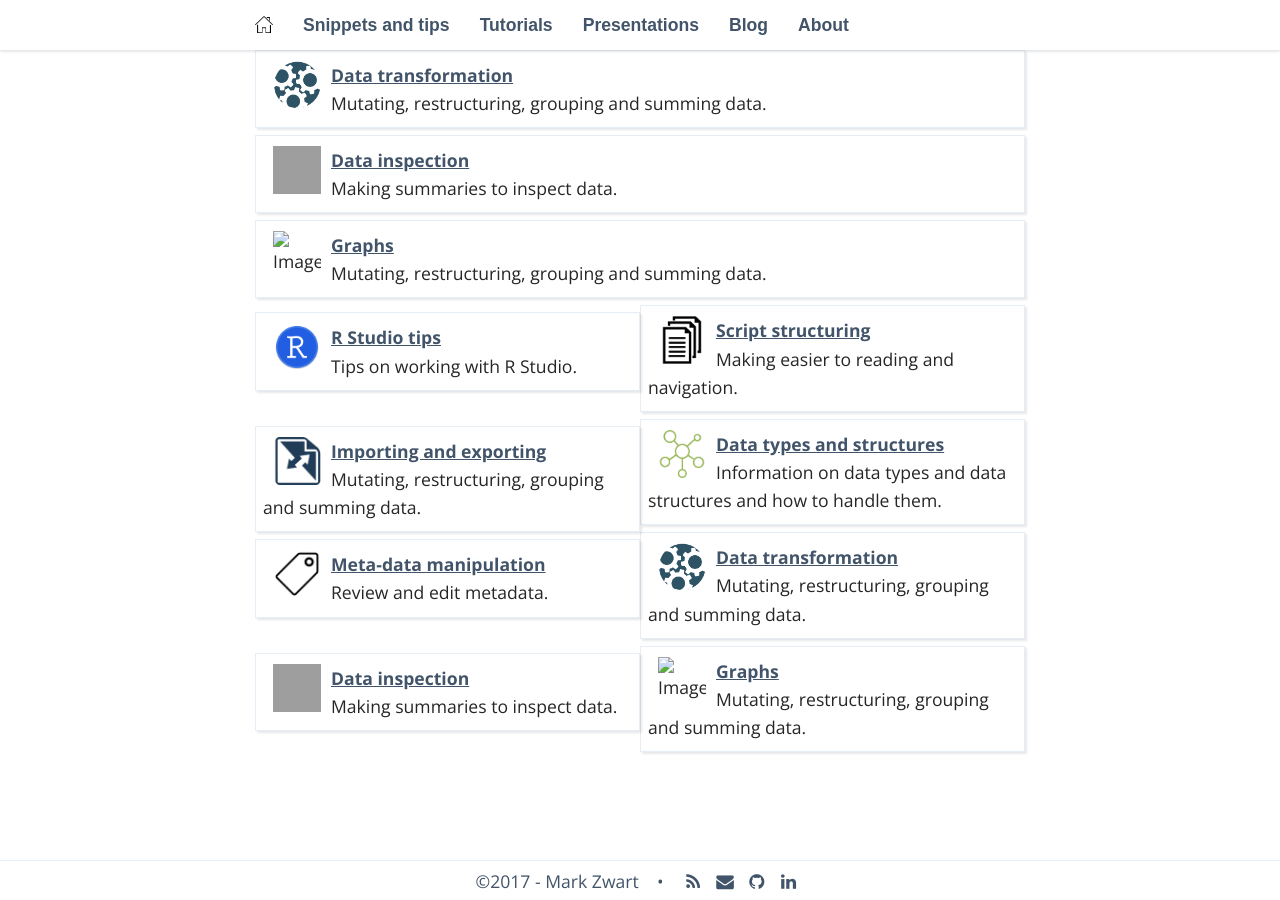
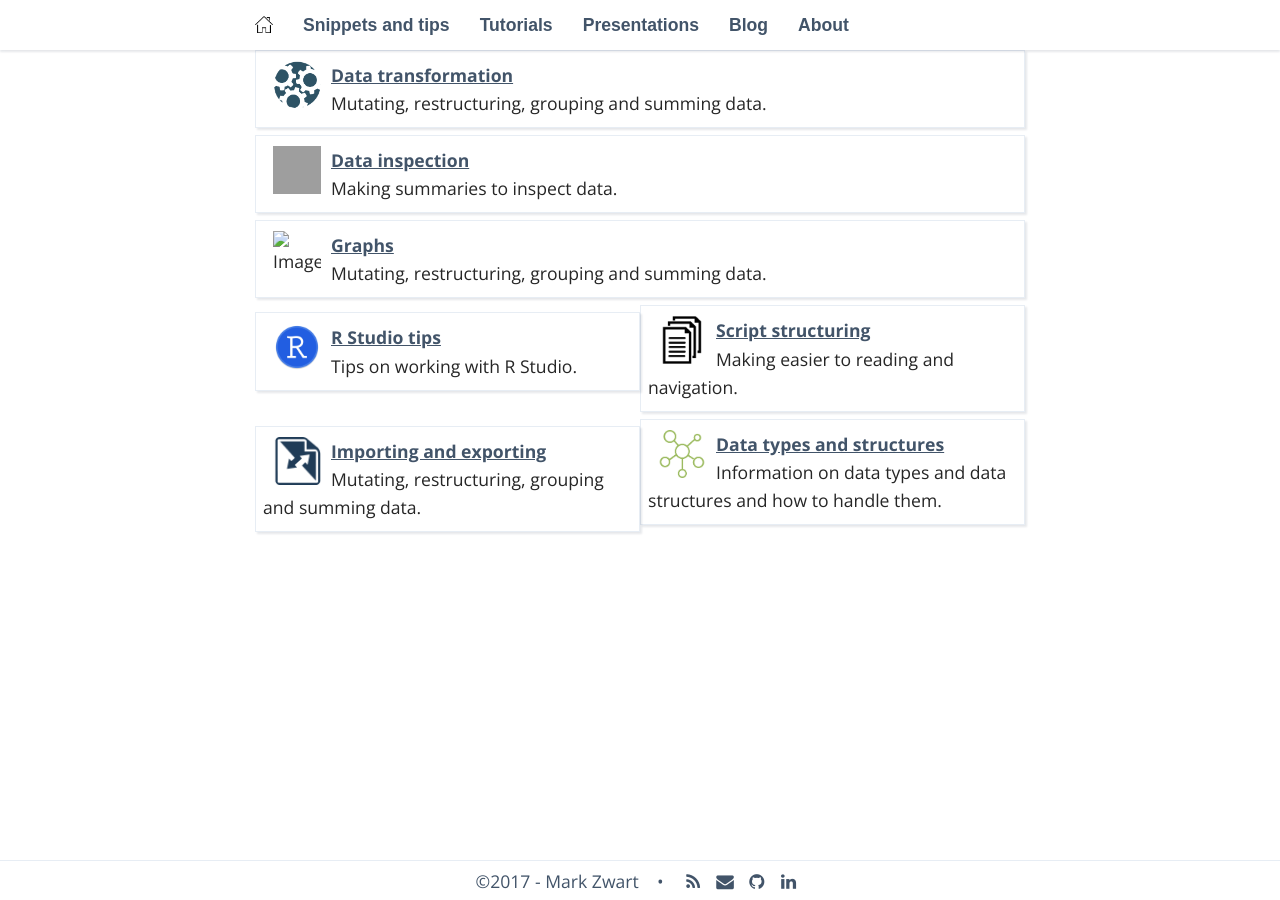
Before and after one commit to mark-me/mark-me.github.io, a Jekyll site: the page built from _pages/01-snippets-and-tips.md, in a window 1280 px wide and 900 px high, scrolled down 718 px. Built offline with Jekyll 4.4.1, drawn with Linux system fonts in a browser that asks for light colours; nearby versions of some CDN libraries; some web fonts are replaced; comment, search, counter and statistics services are not loaded; grey boxes are pictures that could not be loaded.

Commit message:
Update 01-snippets-and-tips.md

```diff
--- a/_pages/01-snippets-and-tips.md
+++ b/_pages/01-snippets-and-tips.md
@@ -52,42 +52,3 @@ navigation_weight: 1
     </div>
   </div>
 </div>
-
-<div id="container">
-  <div id="left_page">
-    <div class="boxed_page">
-      <img src="/_pages/snippets-and-tips/meta-data.png" alt="Image text" style="margin: 0px 10px" width="48" height="48" align="left"/>
-      <a href="/meta-data-manipulation/">Meta-data manipulation</a><br>
-      Review and edit metadata.
-      <br>
-    </div>
-  </div>
-  <div id="right_page">
-    <div class="boxed_page">
-      <img src="/_pages/snippets-and-tips/data-transformation.png" alt="Image text" style="margin: 0px 10px" width="48" height="48" align="left"/>
-      <a href="/script-structuring/">Data transformation</a><br>
-      Mutating, restructuring, grouping and summing data.
-      <br>
-    </div>
-  </div>
-</div>
-
-<div id="container">
-  <div id="left_page">
-    <div class="boxed_page">
-      <img src="/_pages/snippets-and-tips/data-inspection.png" alt="Image text" style="margin: 0px 10px" width="48" height="48" align="left"/>
-      <a href="/meta-data-manipulation/">Data inspection</a><br>
-      Making summaries to inspect data.
-      <br>
-    </div>
-  </div>
-  <div id="right_page">
-    <div class="boxed_page">
-      <img src="/_pages/snippets-and-tips/graphs.png" alt="Image text" style="margin: 0px 10px" width="48" height="48" align="left"/>
-      <a href="/graphs/">Graphs</a><br>
-      Mutating, restructuring, grouping and summing data.
-      <br>
-    </div>
-  </div>
-</div>
-<br><br><br><br>
```
